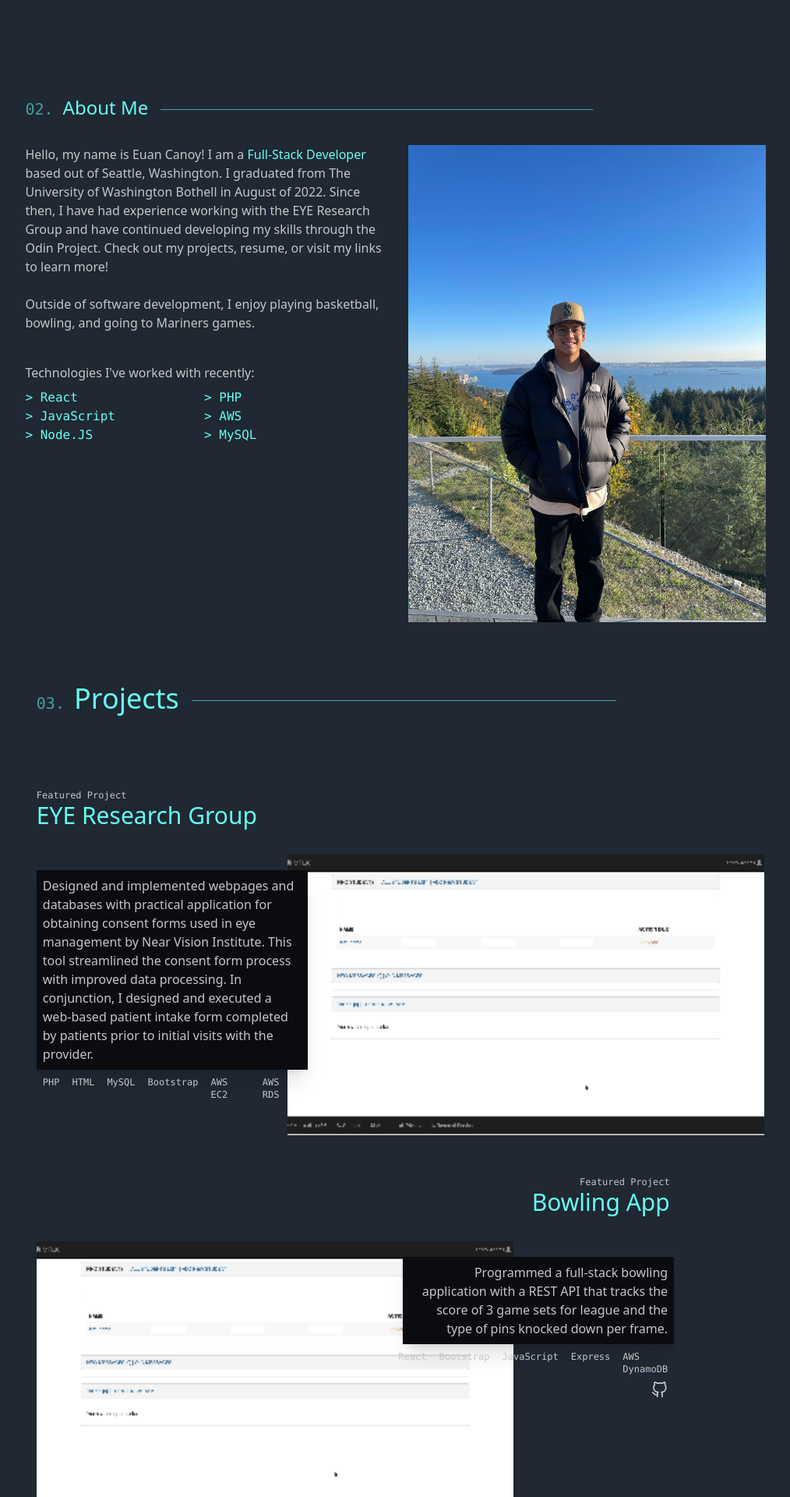
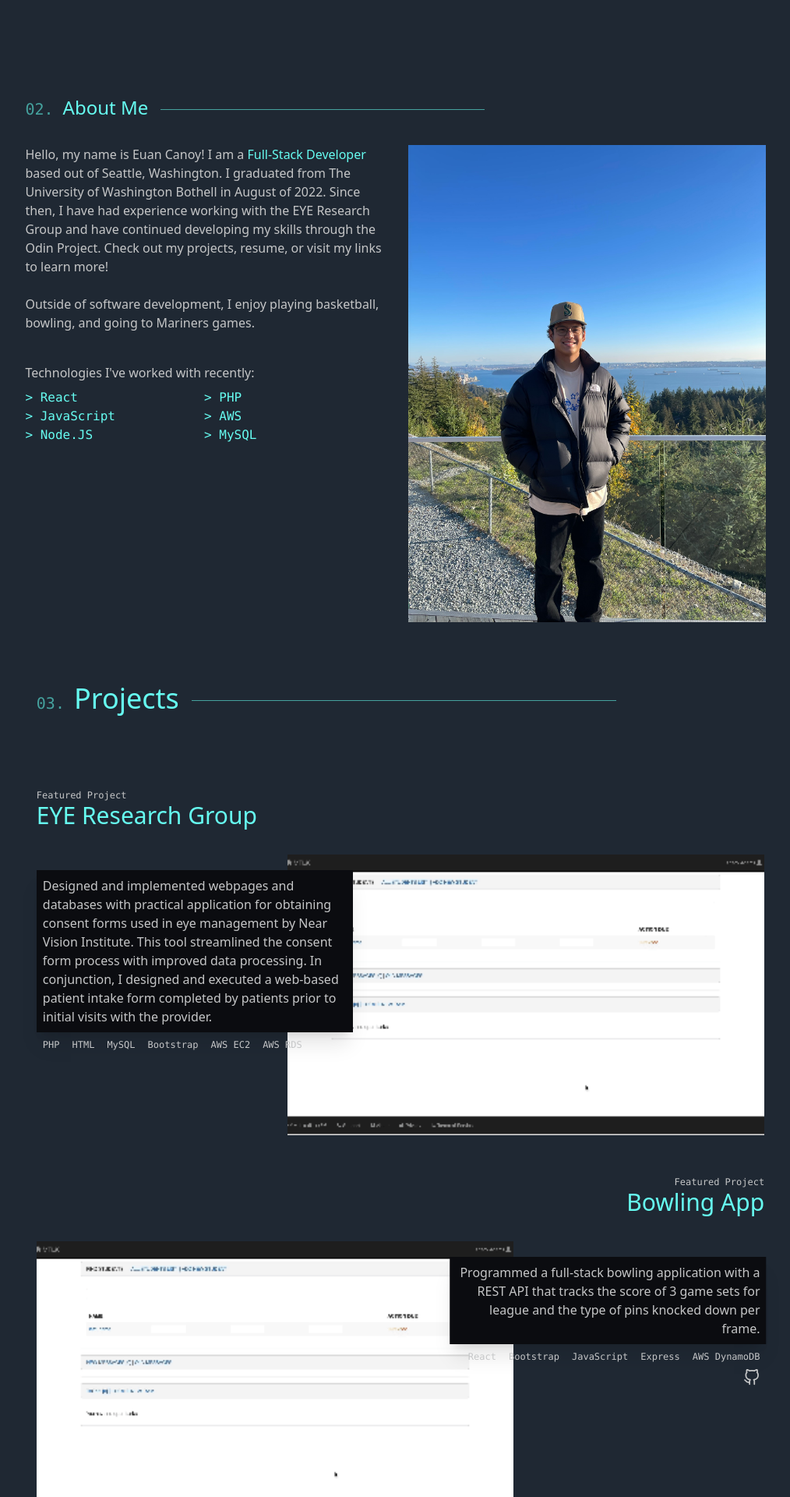
Before and after one commit to EuanProjects/portfolio-2.0, a React (Vite) app: page / in a window 1280 px wide. Shown: the part 800-2720 px from the top of the page at 78% size, without its empty margins (126-1140 px from the left). Built offline with nearby package versions, Linux system fonts and the light colour scheme.

Commit message:
resized for md to 2xl screen

```diff
--- a/src/aboutme/aboutMe.jsx
+++ b/src/aboutme/aboutMe.jsx
@@ -2,13 +2,14 @@ function AboutMe() {
     return (
         <>
             <div className="h-screen w-[99vw] flex flex-col justify-center items-center">
+                <div className="md:w-10/12 lg:w-3/4 2xl:w-1/2">
                     <div className="w-3/4 flex justify-left items-center">
                         <h2 className="text-2xl">
                             <span className="text-green text-xl font-mono">02. </span> About Me
                         </h2>
                         <hr className="w-7/12 border-t border-green h-1 ml-4 mt-2" />
                     </div>
-                <div className="grid grid-cols-2 gap-8 my-8 w-3/4">
+                    <div className="grid grid-cols-2 gap-8 my-8 w-full">
                         <div>
                             <p className="text-gray-light">
                                 Hello, my name is Euan Canoy! I am a <span className="text-blue">Full-Stack Developer</span> based out of Seattle, Washington.
@@ -41,6 +42,7 @@ function AboutMe() {
                         </div>
                     </div>
                 </div>
+            </div>
         </>
     )
 }
--- a/src/projectsSection/project/project.jsx
+++ b/src/projectsSection/project/project.jsx
@@ -6,7 +6,7 @@ function Project({ title, description, tools, links, index }) {
         <>
             <div className="h-[50vh] my-24">
                 <div>
-                    <div className={isEven ? "" : "-translate-x-[13%]"}>
+                    <div>
                         <h4 className={`font-mono text-xs text-gray-light flex ${isEven ? "justify-start" : "justify-end"}`}>
                             Featured Project
                         </h4>
@@ -14,7 +14,7 @@ function Project({ title, description, tools, links, index }) {
                     </div>
                 </div>
                 <div className="grid grid-cols-3 gap-8 my-8 w-full">
-                    <div className={`h-[25vh] w-[120%] my-5 col-span-1 ${isEven ? "order-0" : "order-1 -translate-x-[50%]"}`}>
+                    <div className={`h-[25vh] md:w-[160%] lg:w-[140%] xl:w-[140%] 2xl:w-[120%] my-5 col-span-1 ${isEven ? "order-0" : "order-1 2xl:-translate-x-[17%] xl:-translate-x-[28%] lg:-translate-x-[29%] md:-translate-x-[39%]"}`}>
                         <div className="bg-gray-dark shadow-xl">
                             <p className={`py-2 px-2 text-gray-light ${isEven ? "" : "text-right"}`} >
                                 {description}
--- a/src/projectsSection/projectsSection.jsx
+++ b/src/projectsSection/projectsSection.jsx
@@ -6,7 +6,7 @@ function ProjectsSection() {
     return (
         <>
             <div className={`h-[${viewHeight}] mb-48 flex justify-center`}>
-                <div className="w-[73vw]">
+                <div className="md:w-[80vw] lg:w-[73vw] 2xl:w-1/2">
                     <div className="flex items-center">
                         <h2 className="text-4xl">
                             <span className="text-green text-xl font-mono">03. </span> Projects
```
Lines whose indentation alone changed are shown as unchanged.
